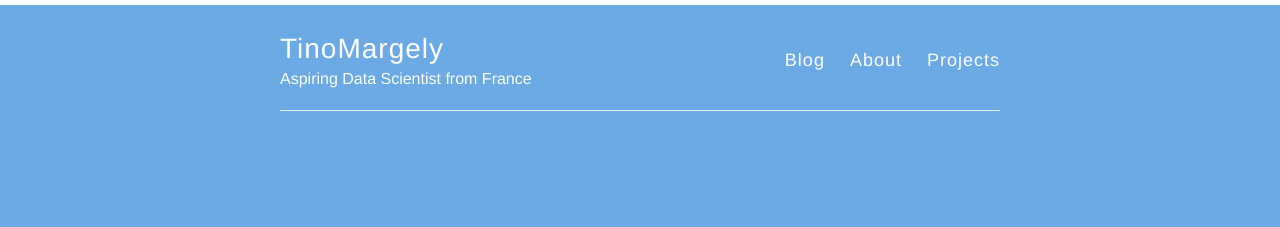
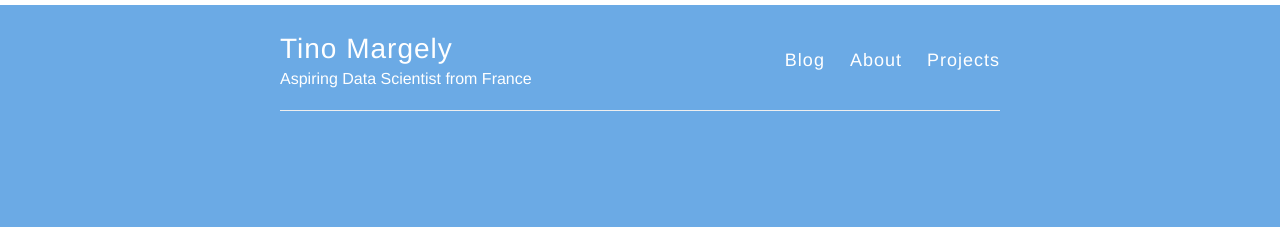
Before and after one commit to AkshayAgarwal007/Jekyll-Mono, a Jekyll site: the page built from index.html, in a window 1280 px wide. Shown: the top 227 px of the page. Built offline with Jekyll 4.4.1, drawn with Linux system fonts in a browser that asks for light colours; nearby versions of some CDN libraries.

Commit message:
Update _config.yml

```diff
--- a/_config.yml
+++ b/_config.yml
@@ -3,7 +3,7 @@
 #
 
 # Name of your site (displayed in the header)
-name: TinoMargely
+name: Tino Margely
 
 # Short bio or description (displayed in the header)
 description: Aspiring Data Scientist from France
```
